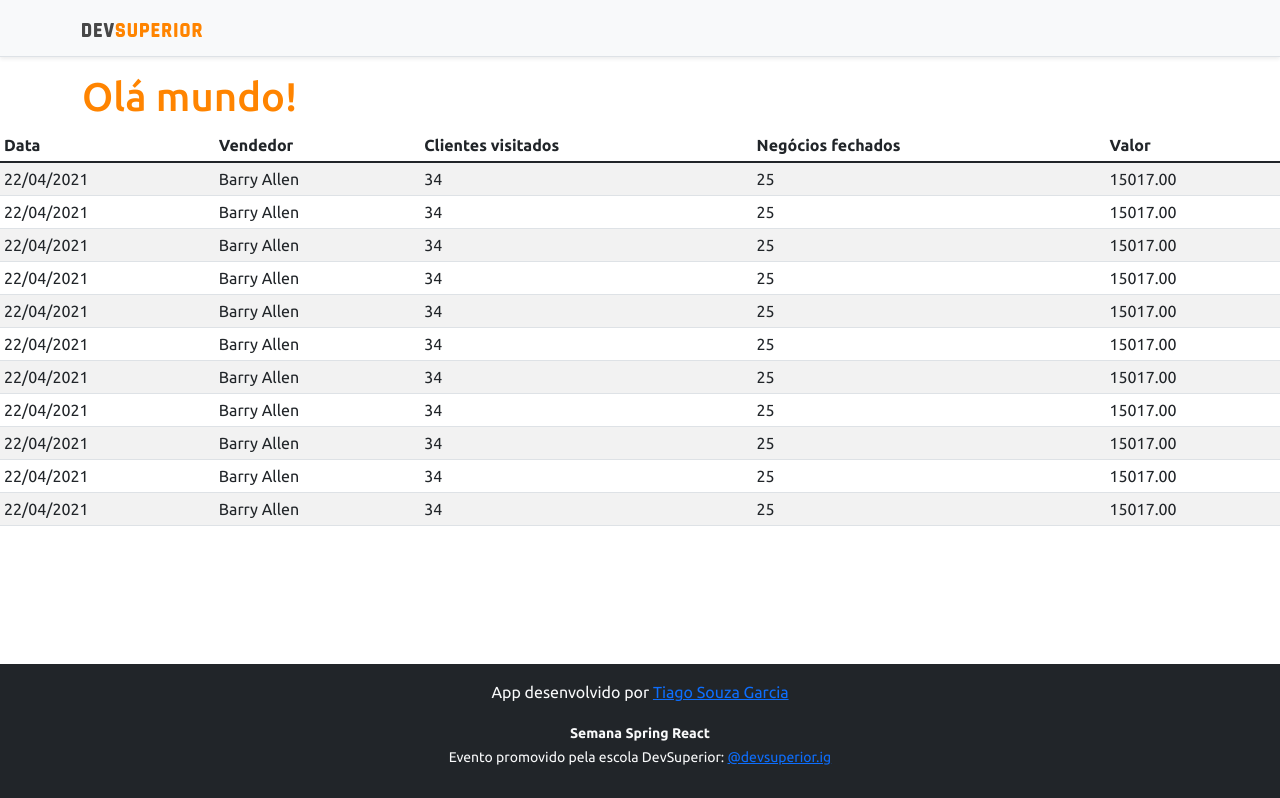
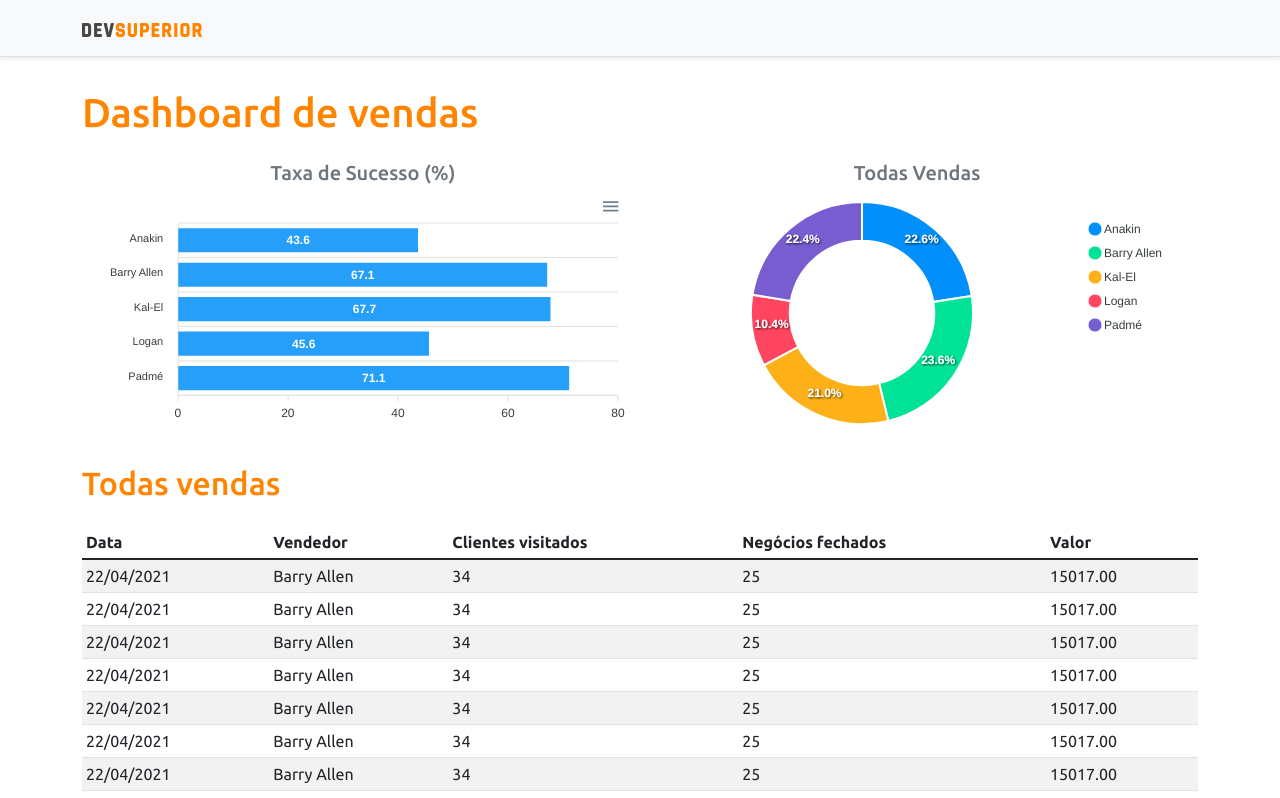
Before and after one commit to TiagoSouzaGarcia/projeto-sds4, a React (Create React App) app in the folder frontend/: page / in a window 1280 px wide. Shown: the top 798 px of the page. Built offline with nearby package versions, Linux system fonts and the light colour scheme.

Commit message:
Static charts

```diff
--- a/frontend/package.json
+++ b/frontend/package.json
@@ -3,6 +3,7 @@
   "version": "0.1.0",
   "private": true,
   "dependencies": {
+    "@popperjs/core": "^2.9.3",
     "@testing-library/jest-dom": "^5.11.4",
     "@testing-library/react": "^11.1.0",
     "@testing-library/user-event": "^12.1.10",
@@ -10,8 +11,10 @@
     "@types/node": "^12.0.0",
     "@types/react": "^17.0.0",
     "@types/react-dom": "^17.0.0",
+    "apexcharts": "^3.28.1",
     "bootstrap": "^5.1.0",
     "react": "^17.0.2",
+    "react-apexcharts": "^1.3.9",
     "react-dom": "^17.0.2",
     "react-scripts": "4.0.3",
     "typescript": "^4.1.2",
--- a/frontend/src/App.tsx
+++ b/frontend/src/App.tsx
@@ -1,16 +1,34 @@
+import BarChart from "components/BarChart";
 import DataTable from "components/DataTable";
+import DonutChart from "components/DonutChart";
 import Footer from "components/footer";
 import NavBar from "components/NavBar";
 
 function App() {
   return (
     <>
-      <NavBar/>
+      <NavBar />
       <div className="container">
-        <h1 className="text-primary">Olá mundo!</h1>
+        <h1 className="text-primary py-3">Dashboard de vendas</h1>
+        <div className="row px-3">
+          <div className="col -sm-6">
+            <h5 className="text-center text-secondary">Taxa de Sucesso (%)</h5>
+            <BarChart />
+
+          </div>
+          <div className="col -sm-6">
+            <h5 className="text-center text-secondary">Todas Vendas</h5>
+            <DonutChart />
+          </div>
+        </div>
+
+        <div className="py-3">
+          <h2 className="text-primary">Todas vendas</h2>
+        </div>
+
+        <DataTable />
       </div>
-      <DataTable/>
-      <Footer/>
+      <Footer />
     </>
   );
 }
--- /dev/null
+++ b/frontend/src/components/BarChart/index.tsx
@@ -0,0 +1,35 @@
+import Chart from 'react-apexcharts'
+
+const BarChart = () => {
+
+    const options = {
+        plotOptions: {
+            bar: {
+                horizontal: true,
+            }
+        },
+    };
+
+    const mockData = {
+        labels: {
+            categories: ['Anakin', 'Barry Allen', 'Kal-El', 'Logan', 'Padmé']
+        },
+        series: [
+            {
+                name: "% Sucesso",
+                data: [43.6, 67.1, 67.7, 45.6, 71.1]
+            }
+        ]
+    };
+
+    return (
+        <Chart
+            options={{ ...options, xaxis: mockData.labels}}
+            series={mockData.series}
+            type="bar"
+            height="240"
+        />
+    );
+}
+
+export default BarChart;
--- /dev/null
+++ b/frontend/src/components/DonutChart/index.tsx
@@ -0,0 +1,26 @@
+import Chart from 'react-apexcharts'
+
+const DonutChart = () => {
+
+    const mockData = {
+        series: [477138, 499928, 444867, 220426, 473088],
+        labels: ['Anakin', 'Barry Allen', 'Kal-El', 'Logan', 'Padmé']
+    }
+
+    const options = {
+        legend: {
+            show: true
+        }
+    }
+
+    return (
+        <Chart
+            options={{ ...options, labels: mockData.labels}}
+            series={mockData.series}
+            type="donut"
+            height="240"
+        />
+    );
+}
+
+export default DonutChart;
```
Also changed, not shown: 1 other file (tests, documents, lock files or other folders).
